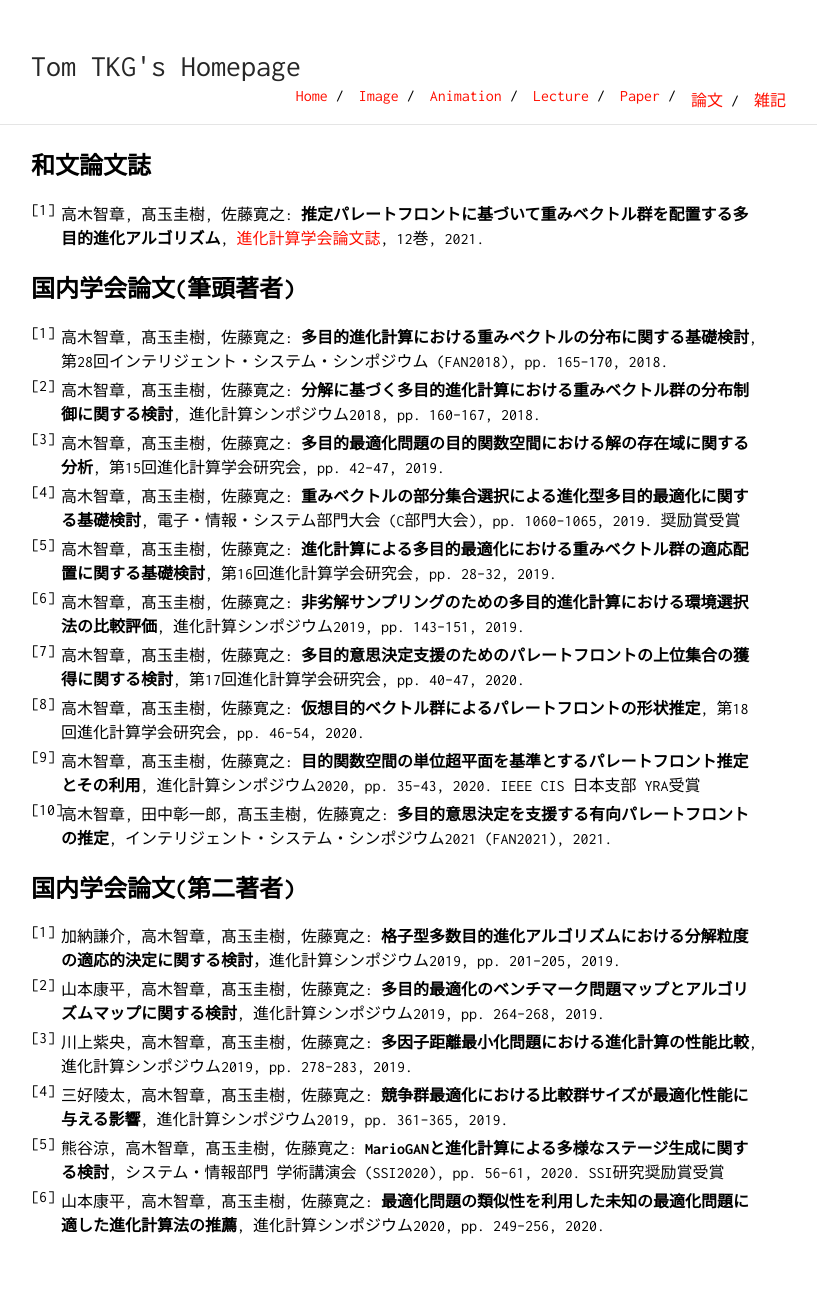
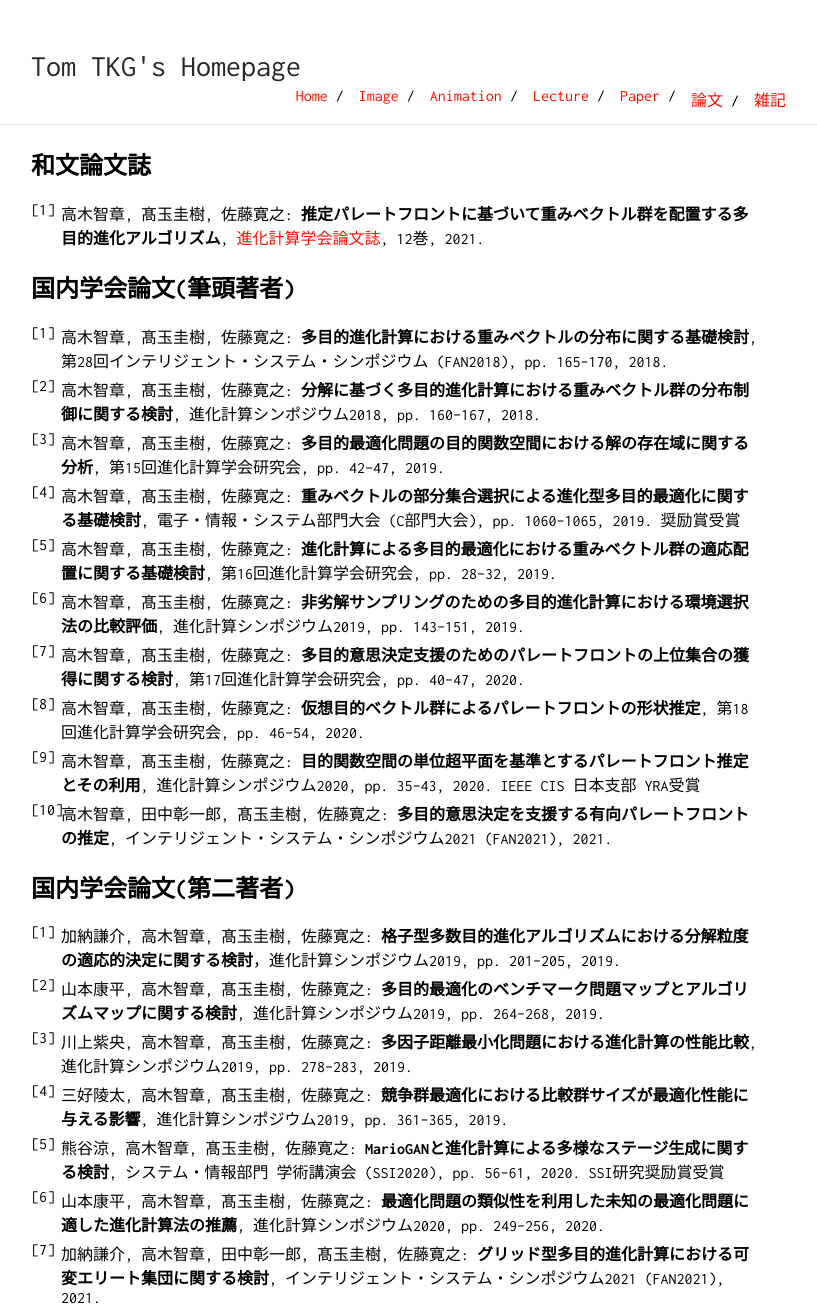
Before and after one commit to tomtkg/tomtkg.github.io, a Jekyll site: the page built from paperJP.md, in a window 1280 px wide. Shown: the whole page, without its empty margins (229-1046 px from the left). Built offline with Jekyll 4.4.1, drawn with Linux system fonts in a browser that asks for light colours; before the commit the page ends 1236 px from its top, so only the background shows below that.

Commit message:
Update paperJP.md

```diff
--- a/paperJP.md
+++ b/paperJP.md
@@ -25,3 +25,4 @@ title: Tom TKG's Homepage
 1. 三好陵太, 高木智章, 髙玉圭樹, 佐藤寛之: **競争群最適化における比較群サイズが最適化性能に与える影響**, 進化計算シンポジウム2019, pp. 361--365, 2019.
 1. 熊谷涼, 高木智章, 髙玉圭樹, 佐藤寛之: **MarioGANと進化計算による多様なステージ生成に関する検討**, システム・情報部門 学術講演会 (SSI2020), pp. 56--61, 2020. SSI研究奨励賞受賞
 1. 山本康平, 高木智章, 髙玉圭樹, 佐藤寛之: **最適化問題の類似性を利用した未知の最適化問題に適した進化計算法の推薦**, 進化計算シンポジウム2020, pp. 249--256, 2020.
+1. 加納謙介, 高木智章, 田中彰一郎, 髙玉圭樹, 佐藤寛之: **グリッド型多目的進化計算における可変エリート集団に関する検討**, インテリジェント・システム・シンポジウム2021 (FAN2021), 2021.
```
